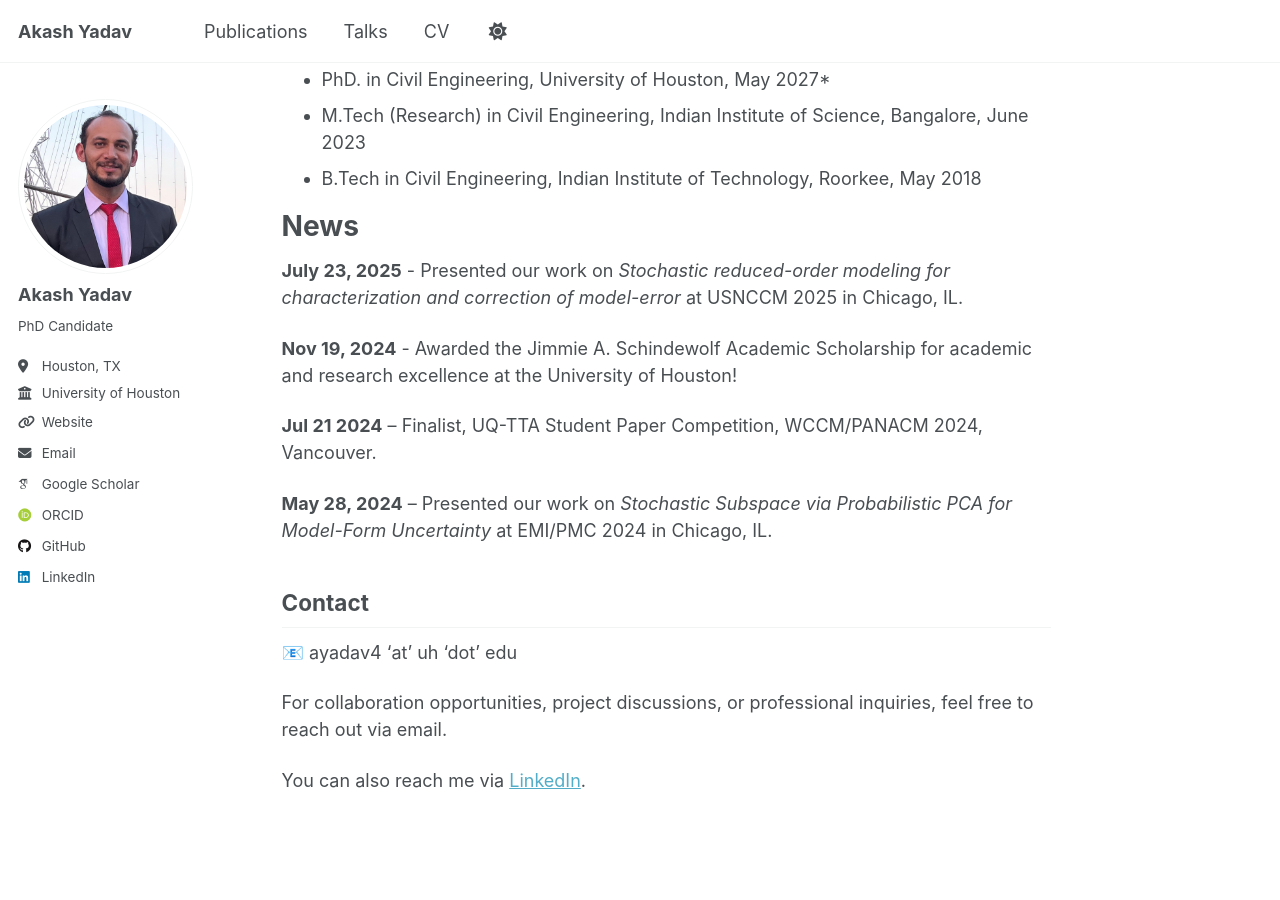
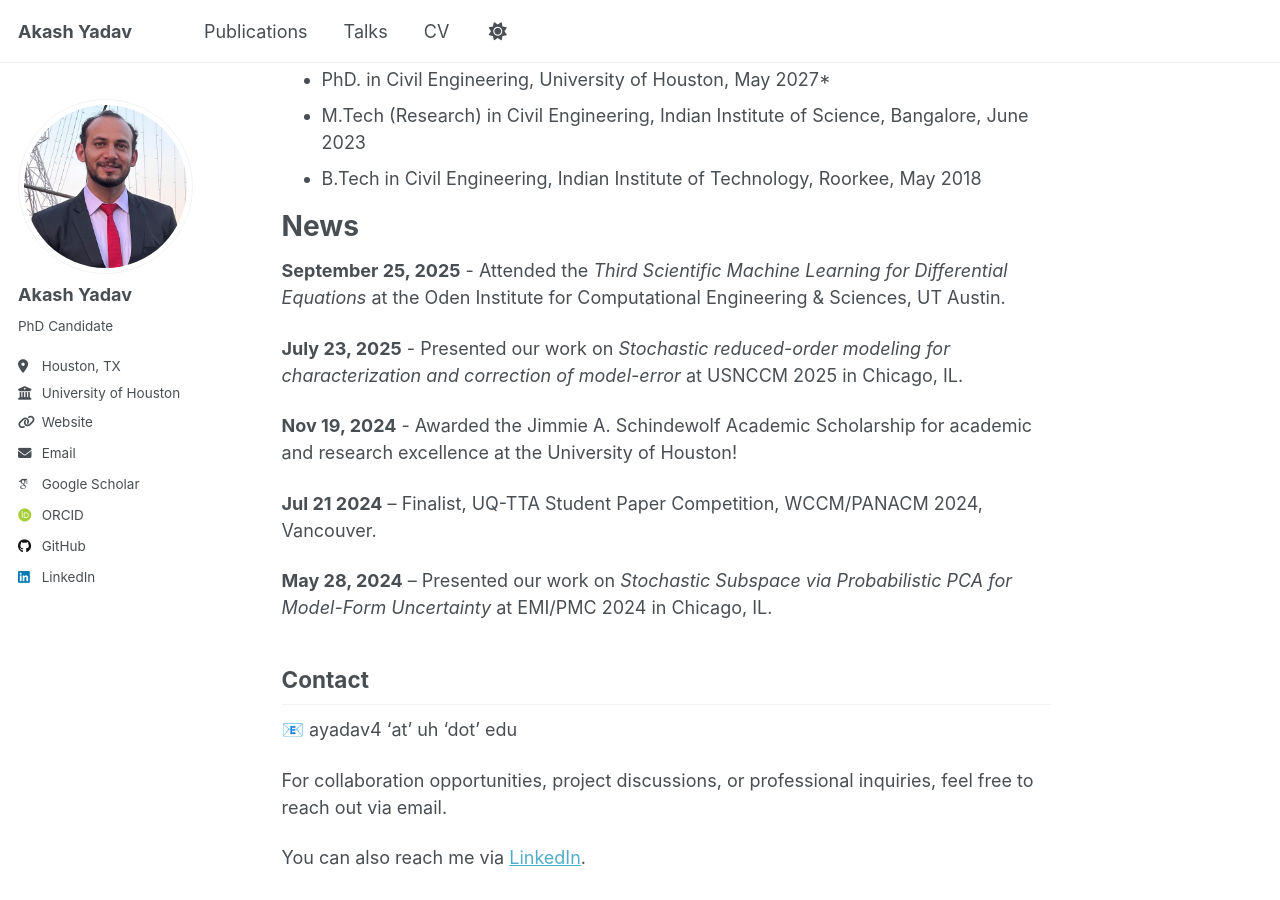
Before and after one commit to akashyadav0210/akashyadav0210.github.io, a Jekyll site: the page built from _pages/about.md, in a window 1280 px wide and 900 px high, scrolled down 321 px. Built offline with Jekyll 4.4.1, drawn with Linux system fonts in a browser that asks for light colours; emoji names are drawn with the system emoji font; some web fonts are replaced.

Commit message:
Update about.md

```diff
--- a/_pages/about.md
+++ b/_pages/about.md
@@ -19,6 +19,8 @@ Education
 
 News
 ======
+**September 25, 2025** - Attended the *Third Scientific Machine Learning for Differential Equations* at the Oden Institute for Computational Engineering & Sciences, UT Austin.
+
 **July 23, 2025** - Presented our work on *Stochastic reduced-order modeling for characterization and correction of model-error* at USNCCM 2025 in Chicago, IL.
 
 **Nov 19, 2024** - Awarded the Jimmie A. Schindewolf Academic Scholarship for academic and research excellence at the University of Houston!
```
